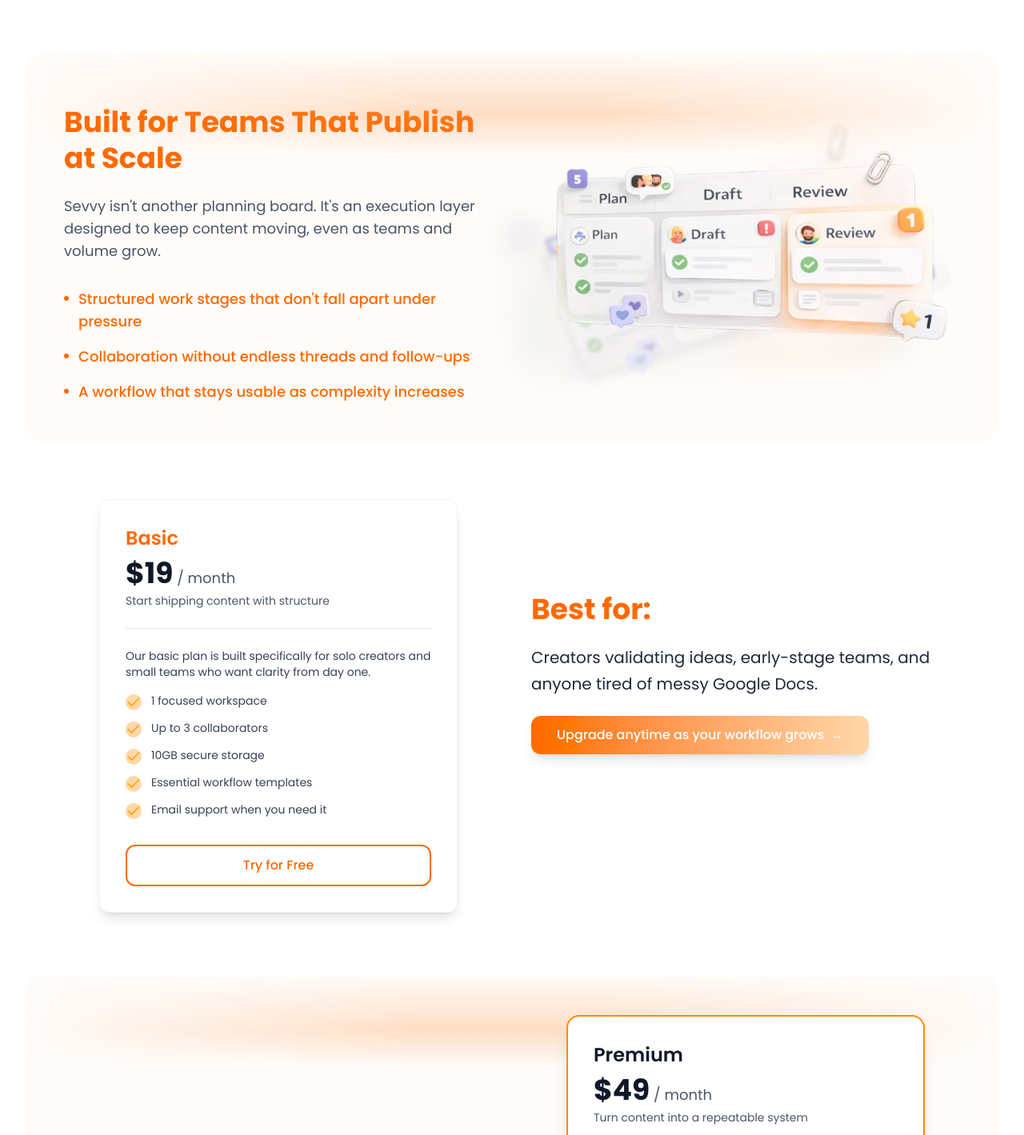
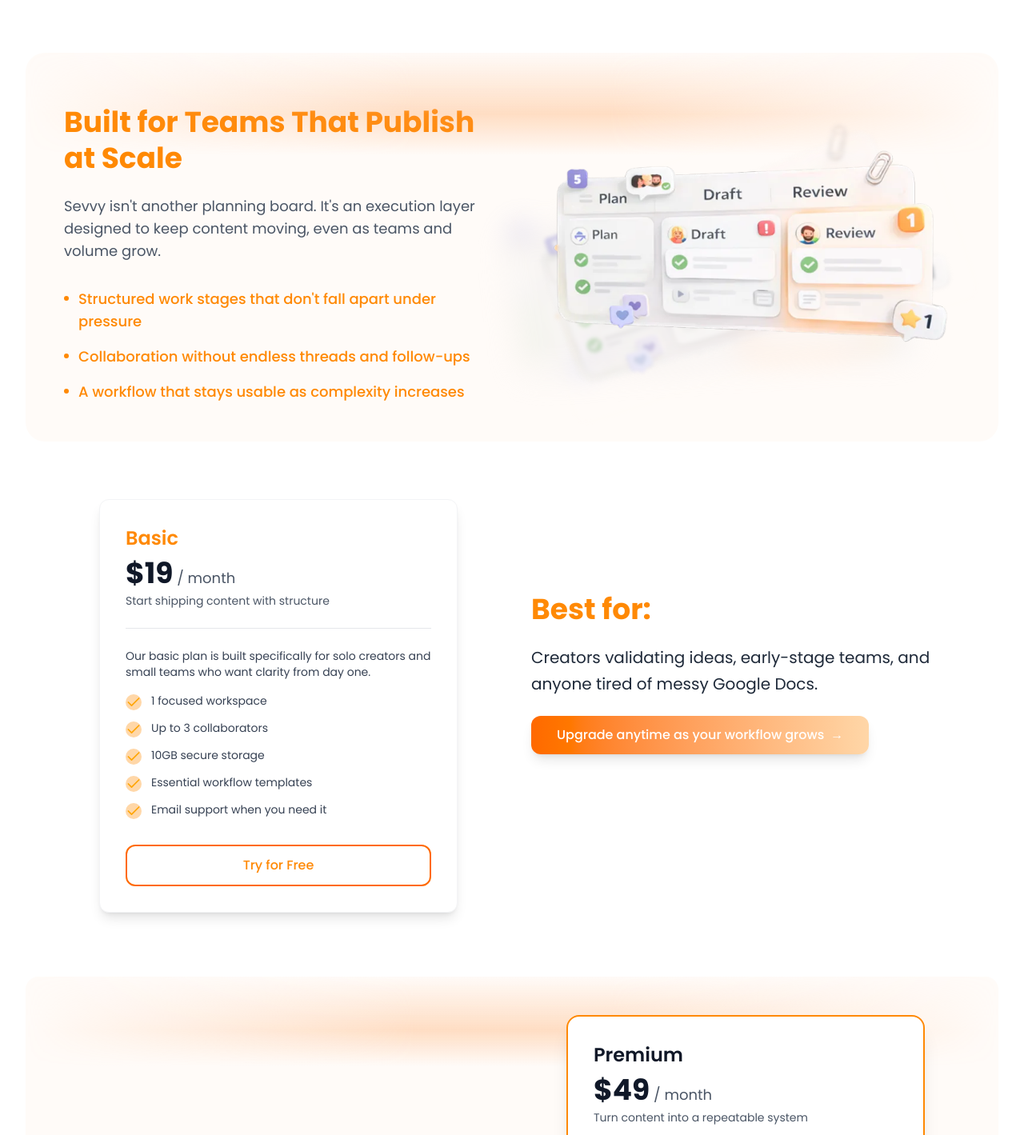
Before and after one commit to alihussnain1122/Sevvy, a React (Vite) app: page /pricing in a window 1280 px wide. Shown: the part 1060-2479 px from the top of the page at 80% size. Built offline with nearby package versions, Linux system fonts and the light colour scheme; the HTML template or start-up script is replaced by a standard one; a web font is replaced by a local one.

Commit message:
updates some font color

```diff
--- a/src/components/Home/Operation.jsx
+++ b/src/components/Home/Operation.jsx
@@ -33,13 +33,13 @@ const Operation = () => {
           WebkitMaskImage: 'linear-gradient(to right, transparent 0%, black 40%, black 60%, transparent 100%)'
         }}
       />
-      <div className="max-w-7xl mx-auto w-full">
+      <div className="max-w-7xl mx-auto w-full z-20">
         {/* Header */}
         <div className="text-center mb-12 md:mb-16">
-          <h2 className="text-3xl md:text-[42px] font-semibold text-black mb-3 leading-tight">
+          <h2 className="text-3xl md:text-[42px] text-black mb-3 leading-tight">
             Creative Operations, <span className="text-[#FF8C42] font-Instrument italic">Explained</span>
           </h2>
-          <p className="text-base md:text-lg text-black font-bold">
+          <p className="text-base md:text-lg text-black">
             Articles on building structure without killing creativity.
           </p>
         </div>
--- a/src/components/Home/Pricing.jsx
+++ b/src/components/Home/Pricing.jsx
@@ -83,7 +83,7 @@ const Pricing = () => {
         {/* Header */}
         <div className="text-center mb-10 md:mb-12">
           <h2 className="text-3xl md:text-[42px] font-semibold text-[#2D2D2D] mb-3 leading-tight">
-            Start Where Your <span className="text-[#FF8C42] font-Instrument italic">Workflow</span> is
+            Start Where Your <span className="text-orange-400 font-Instrument italic">Workflow</span> is
           </h2>
           <p className="text-base md:text-lg text-[#6B6B6B]">
             Scale when the work scales, not before.
--- a/src/components/Home/Review.jsx
+++ b/src/components/Home/Review.jsx
@@ -114,7 +114,7 @@ const Review = () => {
         </div>
 
         <div className="text-center mt-12 md:mt-16">
-          <button className="bg-gradient-to-r from-orange-500 to-orange-200 text-white px-6 md:px-8 py-2.5 md:py-3 rounded-full hover:scale-105 transition-transform duration-300 text-sm md:text-base">
+          <button className="bg-gradient-to-r from-orange-500 to-orange-200 font-semibold text-white px-6 md:px-8 py-2.5 md:py-3 rounded-full hover:scale-105 transition-transform duration-300  md:text-base">
             View All →
           </button>
         </div>
--- a/src/components/Pricing/Different.jsx
+++ b/src/components/Pricing/Different.jsx
@@ -35,7 +35,7 @@ const PricingDifference = () => {
         {/* Top Center Heading */}
         <div className="text-center mb-16">
           <h2 className="text-3xl lg:text-4xl text-gray-900">
-            Why Sevvy <span className="text-orange-500 italic font-Instrument">Pricing</span> Is Different
+            Why Sevvy <span className="text-orange-400 italic font-Instrument">Pricing</span> Is Different
           </h2>
         </div>
 
@@ -58,7 +58,7 @@ const PricingDifference = () => {
               {bulletPoints.map((point, index) => (
                 <li key={index} className="flex items-center gap-3">
                   <span className="w-2 h-2 rounded-full bg-orange-500 flex-shrink-0"></span>
-                  <span className="text-orange-500 font-bold text-base lg:text-lg">
+                  <span className="text-orange-400 font-bold text-base lg:text-lg">
                     {point}
                   </span>
                 </li>
--- a/src/components/Pricing/Plans.jsx
+++ b/src/components/Pricing/Plans.jsx
@@ -50,7 +50,7 @@ const PlansComparison = () => {
           <div className="grid grid-cols-1 md:grid-cols-2 gap-12 items-center">
             {/* Left - Basic Card */}
             <div className="bg-white rounded-xl shadow-lg p-8 border border-gray-100 max-w-md mx-auto">
-              <h3 className="text-2xl font-semibold text-orange-500 mb-2">Basic</h3>
+              <h3 className="text-2xl font-semibold text-orange-400 mb-2">Basic</h3>
               <div className="mb-1">
                 <span className="text-4xl font-bold text-gray-900">$19</span>
                 <span className="text-gray-600 text-lg"> / month</span>
@@ -74,14 +74,14 @@ const PlansComparison = () => {
                 ))}
               </ul>
 
-              <button className="w-full border-2 border-orange-500 text-orange-500 font-medium py-3 px-6 rounded-xl  transition-colors cursor-pointer">
+              <button className="w-full border-2 border-orange-500 text-orange-400 font-medium py-3 px-6 rounded-xl  transition-colors cursor-pointer">
                 Try for Free
               </button>
             </div>
 
             {/* Right - Content */}
             <div className="space-y-6 -mt-20" >
-              <h3 className="text-3xl lg:text-4xl font-bold text-orange-500">Best for:</h3>
+              <h3 className="text-3xl lg:text-4xl font-bold text-orange-400">Best for:</h3>
               <p className="text-gray-800 text-lg lg:text-xl leading-relaxed">
                 Creators validating ideas, early-stage teams, and anyone tired of messy Google Docs.
               </p>
@@ -108,7 +108,7 @@ const PlansComparison = () => {
             {/* Left - Content */}
             <div className="space-y-6 -mt-18">
               <h3 className="text-3xl lg:text-4xl font-bold leading-tight">
-                <span className="text-orange-500">Why teams choose this</span>
+                <span className="text-orange-400">Why teams choose this</span>
               </h3>
               <p className="text-gray-800 text-lg leading-relaxed">
                 Most agencies upgrade here once content volume increases, and coordination becomes critical.
@@ -159,7 +159,7 @@ const PlansComparison = () => {
           <div className="grid grid-cols-1 md:grid-cols-2 gap-12 items-center">
             {/* Left - Gold Card */}
             <div className="bg-white rounded-2xl shadow-lg p-8 border-2 border-gray-100 max-w-md mx-auto">
-              <h3 className="text-2xl font-semibold text-orange-500 mb-2">Gold</h3>
+              <h3 className="text-2xl font-semibold text-orange-400 mb-2">Gold</h3>
               <div className="mb-1">
                 <span className="text-4xl font-bold text-gray-900">$99</span>
                 <span className="text-gray-600 text-lg"> / month</span>
--- a/src/components/Pricing/Team.jsx
+++ b/src/components/Pricing/Team.jsx
@@ -23,7 +23,7 @@ const TeamsSection = () => {
                         {/* Left Side Content */}
                         <div className="space-y-6 mt-4">
                             <h2 className="text-2xl lg:text-4xl font-bold leading-tight">
-                                <span className="text-orange-500">Built for Teams That Publish at Scale</span>
+                                <span className="text-orange-400">Built for Teams That Publish at Scale</span>
                             </h2>
 
                             <p className="text-gray-600 text-base lg:text-lg max-w-xl">
@@ -34,16 +34,16 @@ const TeamsSection = () => {
                             <ul className="space-y-4 mt-8">
                                 {point => (
                                     <li key={point} className="flex items-start gap-3">
-                                        <span className="flex-shrink-0 w-2 h-2 rounded-full bg-orange-500 mt-2.5"></span>
-                                        <span className="text-orange-500 font-medium text-lg">
+                                        <span className="flex-shrink-0 w-2 h-2 rounded-full bg-orange-400 mt-2.5"></span>
+                                        <span className="text-orange-400 font-medium text-lg">
                                             {point}
                                         </span>
                                     </li>
                                 )}
                                 {bulletPoints.map((point, index) => (
                                     <li key={index} className="flex items-start gap-3">
-                                        <span className="flex-shrink-0 w-1.5 h-1.5 rounded-full bg-orange-500 mt-2.5"></span>
-                                        <span className="text-orange-500 font-medium text-base lg:text-lg">
+                                        <span className="flex-shrink-0 w-1.5 h-1.5 rounded-full bg-orange-400 mt-2.5"></span>
+                                        <span className="text-orange-400 font-medium text-base lg:text-lg">
                                             {point}
                                         </span>
                                     </li>
--- a/src/components/Pricing/Trial.jsx
+++ b/src/components/Pricing/Trial.jsx
@@ -76,7 +76,7 @@ const TrialCTA = () => {
               </ul>
 
               {/* Card Button */}
-              <button className="w-full border-2 border-orange-500 text-orange-500 font-medium py-3 px-6 rounded-lg cursor-pointer">
+              <button className="w-full border-2 border-orange-500 text-orange-400 font-medium py-3 px-6 rounded-lg cursor-pointer">
                 Start My 14-Day Free Trial
               </button>
             </div>
--- a/src/components/Works/Vision.jsx
+++ b/src/components/Works/Vision.jsx
@@ -14,7 +14,7 @@ const Vision = () => {
 
           {/* Heading */}
           <div className="text-center mb-10 md:mb-16 z-10  relative">
-            <h2 className="text-2xl md:text-4xl lg:text-5xl text-black font-semibold">
+            <h2 className="text-2xl md:text-4xl lg:text-5xl text-black">
               Our <span className="italic font-Instrument text-orange-400">Vision</span>
             </h2>
           </div>
```
Also changed, not shown: 1 other file (tests, documents, lock files or other folders).
